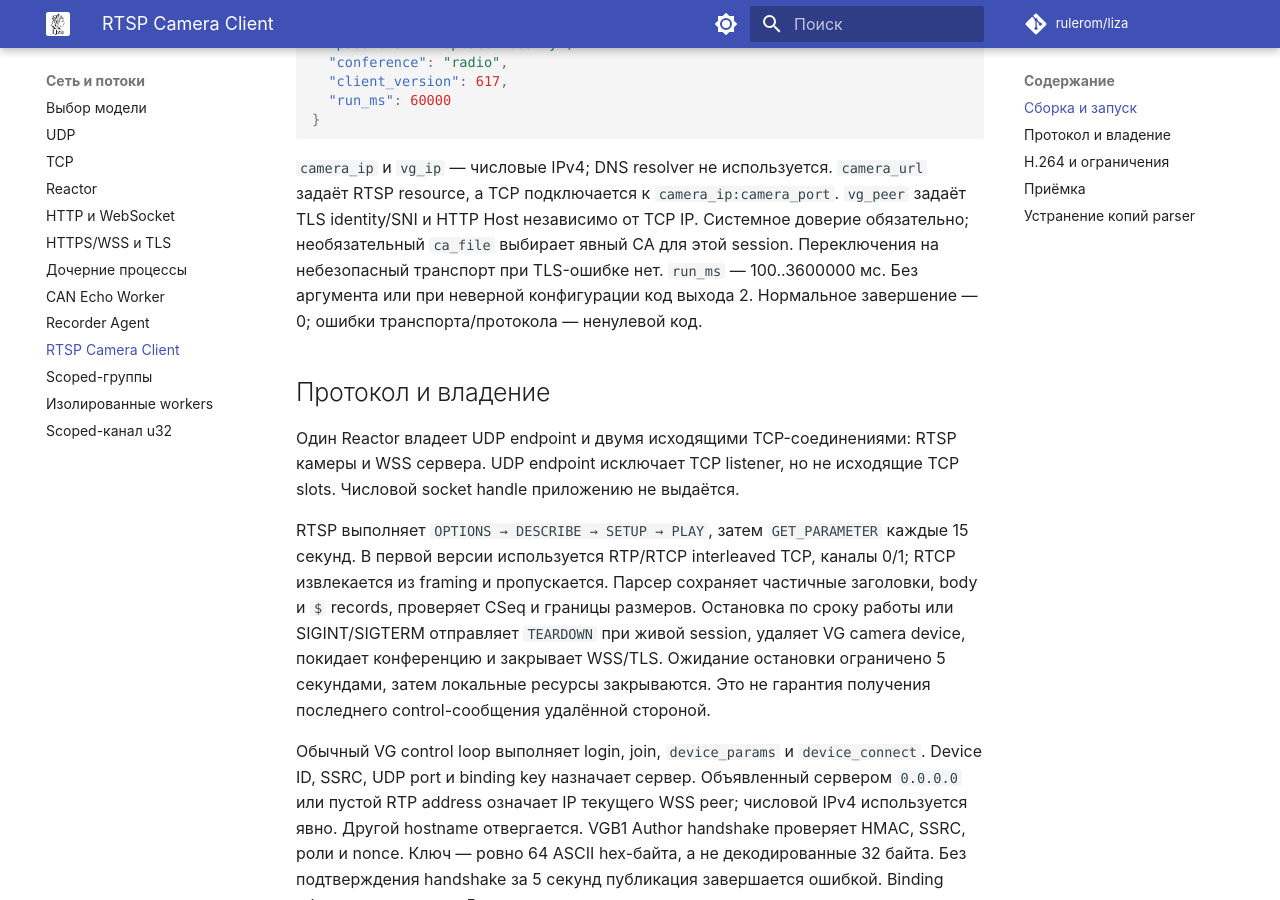
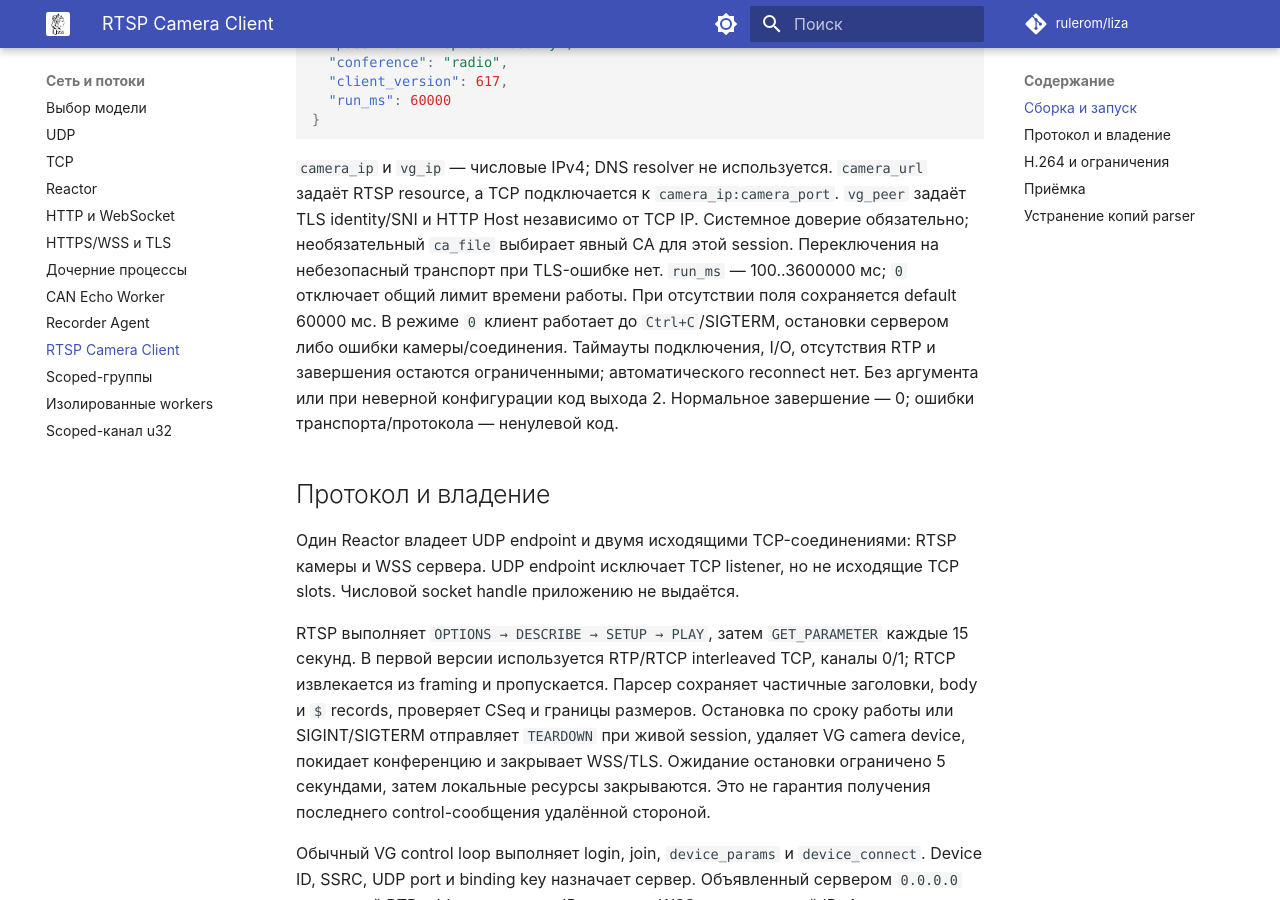
Before and after one commit to rulerom/liza, an MkDocs documentation site: the page built from docs/rtsp-client.md, in a window 1280 px wide and 900 px high, scrolled down 948 px. Built offline with MkDocs 1.6.1 and Material for MkDocs 9.7.7, drawn with Linux system fonts in a browser that asks for light colours; comment, search, counter and statistics services are not loaded.

Commit message:
Allow RTSP foreground operation until explicit shutdown

```diff
--- a/docs/rtsp-client.md
+++ b/docs/rtsp-client.md
@@ -47,7 +47,11 @@ reserve 8 МиБ; это отдельная величина от Region и `tls
 `vg_peer` задаёт TLS identity/SNI и HTTP Host независимо от TCP IP.
 Системное доверие обязательно; необязательный `ca_file` выбирает явный CA
 для этой session. Переключения на небезопасный транспорт при TLS-ошибке нет.
-`run_ms` — 100..3600000 мс. Без аргумента или при неверной конфигурации код
+`run_ms` — 100..3600000 мс; `0` отключает общий лимит времени работы.
+При отсутствии поля сохраняется default 60000 мс. В режиме `0` клиент работает
+до `Ctrl+C`/SIGTERM, остановки сервером либо ошибки камеры/соединения.
+Таймауты подключения, I/O, отсутствия RTP и завершения остаются ограниченными;
+автоматического reconnect нет. Без аргумента или при неверной конфигурации код
 выхода 2. Нормальное завершение — 0; ошибки транспорта/протокола — ненулевой код.
 
 ## Протокол и владение
```
Also changed, not shown: 3 other files.
